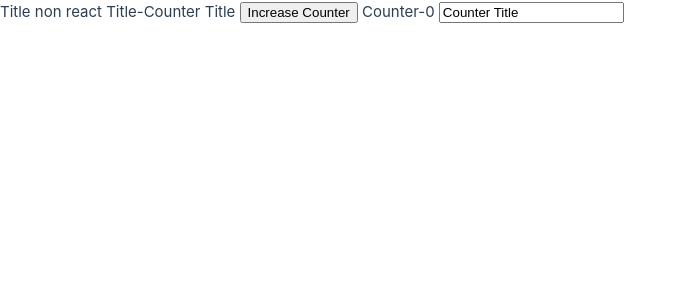
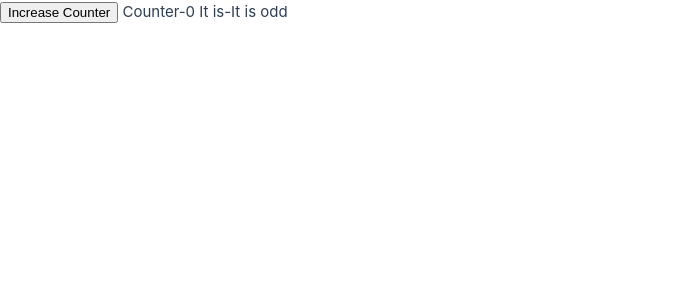
Before and after one commit to TanzimIbthesam/Vue-3, a Vue app in the folder Vue3CompositionApiwithPinia/: page / in a window 1280 px wide. Shown: the top 300 px of the page, without its empty margins (0-687 px from the left). Built offline with nearby package versions, Linux system fonts and the light colour scheme.

Commit message:
3-Computed,watch and methods

```diff
--- a/Vue3CompositionApiwithPinia/src/views/HomeView.vue
+++ b/Vue3CompositionApiwithPinia/src/views/HomeView.vue
@@ -1,29 +1,36 @@
 <template>
   <div>
     <!-- Non reactive data -->
-    {{nonreacttitle}}
-    Title-{{counterData.title}}
-    <button @click="increaseCounter">Increase Counter</button>
-    Counter-{{counterData.counter}}
+
+
+    <button @click="increaseCounterAmount(5)">Increase Counter</button>
+    Counter-{{counter}}
     <!-- 2 way data binding -->
-    <input type="text" v-model="counterData.title" name="" id="">
+    It is-{{oddorEven}}
+
   </div>
 </template>
 
 <script setup>
-import { reactive, ref } from "vue";
+import {  computed, ref, watch } from "vue";
 const counter=ref(0),title=ref("Counter Title")
-//Mot reactive data
-const nonreacttitle="Title non react"
-const increaseCounter=()=>{
-      // counter.value++
-      // title.value="Title changed"
-      counterData.counter++;
-      counterData.title="Title changed"
-  }
-const counterData=reactive({
-    counter:0,
-    title:'Counter Title'
+
+const increaseCounterAmount=amount=>{
+  console.log("clicked");
+      return counter.value+=amount
+}
+//Computed property
+const oddorEven=computed(()=>{
+  if(counter.value%2 === 0) return "It is odd";
+  return "it is even";
+})
+
+watch(counter,(newCount,oldCount)=>{
+       console.log(oldCount);
+
+    if(newCount===20){
+      alert("your count is 20")
+    }
 })
 </script>
 
```
